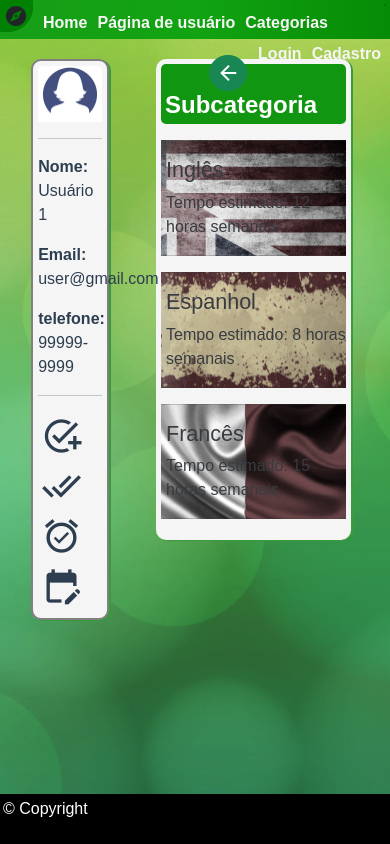
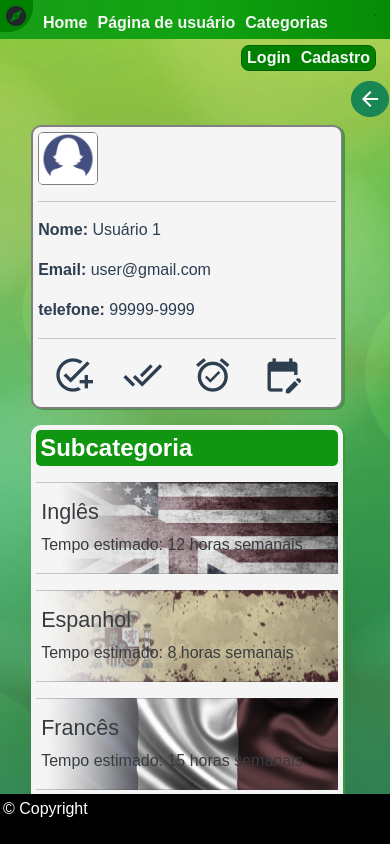
Before and after one commit to 21E321E4-DFE-GRP-EDC-01C1-T1-P1/Projeto-GN, a Vue app: page /Categorias/Subcategoria/Idiomas in a window 390 px wide. Built offline with nearby package versions, Linux system fonts and the light colour scheme.

Commit message:
Tornando o site responsivo e ajustes de interface

```diff
--- a/src/App.vue
+++ b/src/App.vue
@@ -34,6 +34,6 @@ body {
 }
 main {
     color: #2c3e50;
-    margin-top: 5%;
+    margin-top: 2%;
 }
 </style>
--- a/src/Pages/Categories.vue
+++ b/src/Pages/Categories.vue
@@ -1,5 +1,5 @@
 <template>
-    <div>
+    <div id="content">
         <main>
             <UserMenu />
             <div id="categories_Block">
@@ -72,4 +72,10 @@ a:link, a:visited {
 a:hover div{
     background-color: rgb(219, 216, 216);
 }
+@media screen and (max-width: 580px){
+    #categories_Block {
+        width: 80%;
+        margin-left: 8%;
+    }
+}
 </style>
--- a/src/Pages/Home.vue
+++ b/src/Pages/Home.vue
@@ -1,13 +1,6 @@
 <template>
   <div class="home">
-    <img
-      id="logo"
-      src="../assets/logo_checklist.png"
-      title="Site logo"
-      alt="Site logo"
-    />
-  </div>
-
+    <img id="logo" src="../assets/logo_checklist.png" title="Site logo" alt="Site logo"/>
     <section class="categories_Block">
       <h1>Apresentação</h1>
       <p>
@@ -25,6 +18,7 @@
         <br>Idiomas: Inglês, Espanhol e Francês
       </p>
     </section>
+  </div>
 </template>
 
 <script>
@@ -42,9 +36,9 @@ export default {
   background-color: whitesmoke;
   padding: 5px;
   border-radius: 10px;
-  width: 50%;
+  width: 80%;
   margin-bottom: 10px;
-  margin-left: 20%;
+  margin-left: 10%;
   box-shadow: 2px 1px rgb(59, 155, 59);
 }
 .categories_Block h1{
@@ -55,7 +49,8 @@ export default {
   background-color: rgb(16, 150, 16);
   padding: 4px;
 }
-div{
-  display: inline-block;
+.categories_Block p{
+    font-weight: bold;
+    margin-left: 4px;
 }
 </style>
--- /dev/null
+++ b/src/Pages/PageNotFound.vue
@@ -0,0 +1,31 @@
+<template>
+    <div id="error_msg">
+        <h3>Página não encontrada <span class="material-icons">error_outline</span></h3>
+        <p>A página requisitada não foi encontrada...</p>
+    </div>
+</template>
+
+<script>
+export default {
+
+}
+</script>
+
+<style>
+#error_msg {
+    background-color: whitesmoke;
+    padding: 5px;
+    border-radius: 10px;
+    width: 40%;
+    margin-left: 33%;
+    box-shadow: 2px 1px rgb(59, 155, 59);
+}
+#error_msg h3 {
+    font-size: 24px;
+    font-weight: bold;
+    border-radius: 5px;
+    color: white;
+    background-color: rgb(16, 150, 16);
+    padding: 4px;
+}
+</style>
--- a/src/Pages/Subcategories/Subcategory_Language.vue
+++ b/src/Pages/Subcategories/Subcategory_Language.vue
@@ -83,4 +83,10 @@ a:link, a:visited {
 #subcategory_Block div:hover {
     filter: none;
 }
+@media screen and (max-width: 580px){
+    #subcategory_Block {
+        width: 80%;
+        margin-left: 8%;
+    }
+}
 </style>
--- a/src/Pages/Subcategories/Subcategory_Music.vue
+++ b/src/Pages/Subcategories/Subcategory_Music.vue
@@ -83,4 +83,10 @@ a:link, a:visited {
 #subcategory_Block div:hover {
     filter: none;
 }
+@media screen and (max-width: 580px){
+    #subcategory_Block {
+        width: 80%;
+        margin-left: 8%;
+    }
+}
 </style>
--- a/src/Pages/Subcategories/Subcategory_Sports.vue
+++ b/src/Pages/Subcategories/Subcategory_Sports.vue
@@ -83,4 +83,10 @@ a:link, a:visited {
 #subcategory_Block div:hover {
     filter: none;
 }
+@media screen and (max-width: 580px){
+    #subcategory_Block {
+        width: 80%;
+        margin-left: 8%;
+    }
+}
 </style>
--- a/src/Pages/UserPage.vue
+++ b/src/Pages/UserPage.vue
@@ -38,6 +38,7 @@ export default {
     border-radius: 10px;
     width: 50%;
     margin-left: 40%;
+    padding-bottom: 43px;
     box-shadow: 2px 1px rgb(59, 155, 59);
 }
 #activity_Block h3 {
@@ -58,9 +59,15 @@ export default {
     border-radius: 15px;
 }
 .btn {
+    float: right;
     font-size: 24px;
     padding: 0px 12px;
-    margin-left: 94%;
     border-radius: 100%;
 }
+@media screen and (max-width: 580px){
+    #activity_Block {
+        width: 80%;
+        margin-left: 8%;
+    }
+}
 </style>
--- a/src/components/MainMenu.vue
+++ b/src/components/MainMenu.vue
@@ -6,9 +6,10 @@
             <router-link to="/Usuário">Página de usuário</router-link>
             <router-link to="/Categorias">Categorias</router-link>
             <li class="itemR"><a href="#" v-if="logado == true">Sair</a></li>
-            <li class="register"><router-link to="/Login">Login</router-link>
-            <router-link to="/Cadastro">Cadastro</router-link></li>
-
+            <li class="itemR">
+                <router-link to="/Login">Login</router-link>
+                <router-link to="/Cadastro">Cadastro</router-link>
+            </li>
         </ul>
         <button @click="$router.go(-1)" class="btn btn-success btn-sm">
             <span class="material-icons">arrow_back</span>
@@ -38,6 +39,22 @@ export default {
     padding: 3px 4px;
     margin: -5px 5px -5px -5px;
 }
+a:link, a:visited {
+    color: whitesmoke !important;
+    font-weight: bold;
+    padding: 5px;
+    text-decoration: none;
+}
+a:hover {
+    background-color: rgb(9, 105, 9);
+}
+.btn {
+    /* float: right; */
+    font-size: 0px;
+    padding: 5px 6px;
+    margin-left: 90%;
+    border-radius: 100%;
+}
 .itemR {
     float: right;
     background-color: green;
@@ -48,24 +65,9 @@ export default {
     background-color: darkgreen;
     border-radius: 8px;
 }
-.register {
-    float: right;
-    padding-top: 7px;
-}
-a:link, a:visited {
-    color: whitesmoke !important;
-    font-weight: bold;
-    padding: 5px;
-    text-decoration: none;
-}
-a:hover {
-    background-color: rgb(9, 105, 9);
-}
-.btn {
-    float: right;
-    font-size: 0px;
-    padding: 5px 6px;
-    margin-right: 1.5%;
-    border-radius: 100%;
+@media screen and (max-width: 472px) {
+    .itemR {
+        margin: 10px;
+    }
 }
 </style>
--- a/src/components/UserMenu.vue
+++ b/src/components/UserMenu.vue
@@ -41,8 +41,26 @@ export default {
     width: 100%;
     border-radius: 5px 5px 0px 0px;
 }
+#userMenu p {
+    word-break: break-word;
+}
 #userMenu span {
     font-size: 40px;
     padding: 5%;
 }
+@media screen and (max-width: 580px){
+    #userMenu {
+        float: none;
+        width: 80%;
+        margin-bottom: 4%;
+    }
+    #userMenu img {
+        width: 20%;
+        border: 1px grey solid;
+        border-radius: 5px;
+    }
+    #userMenu span {
+        padding: 0% 5% 0% 5%;
+    }
+}
 </style>
--- a/src/router/index.js
+++ b/src/router/index.js
@@ -49,6 +49,14 @@ const routes = [
       title: "Subcategorias - Música"
     },
     component: () => import('../Pages/Subcategories/Subcategory_Music.vue')
+  },
+  {
+    path: '/:pathMatch(.*)*',
+    name: 'PageNotFound',
+    meta: {
+      title: "Página não encontrada"
+    },
+    component: () => import('../Pages/PageNotFound.vue')
   }
 ]
 
```
Lines whose indentation alone changed are shown as unchanged.
